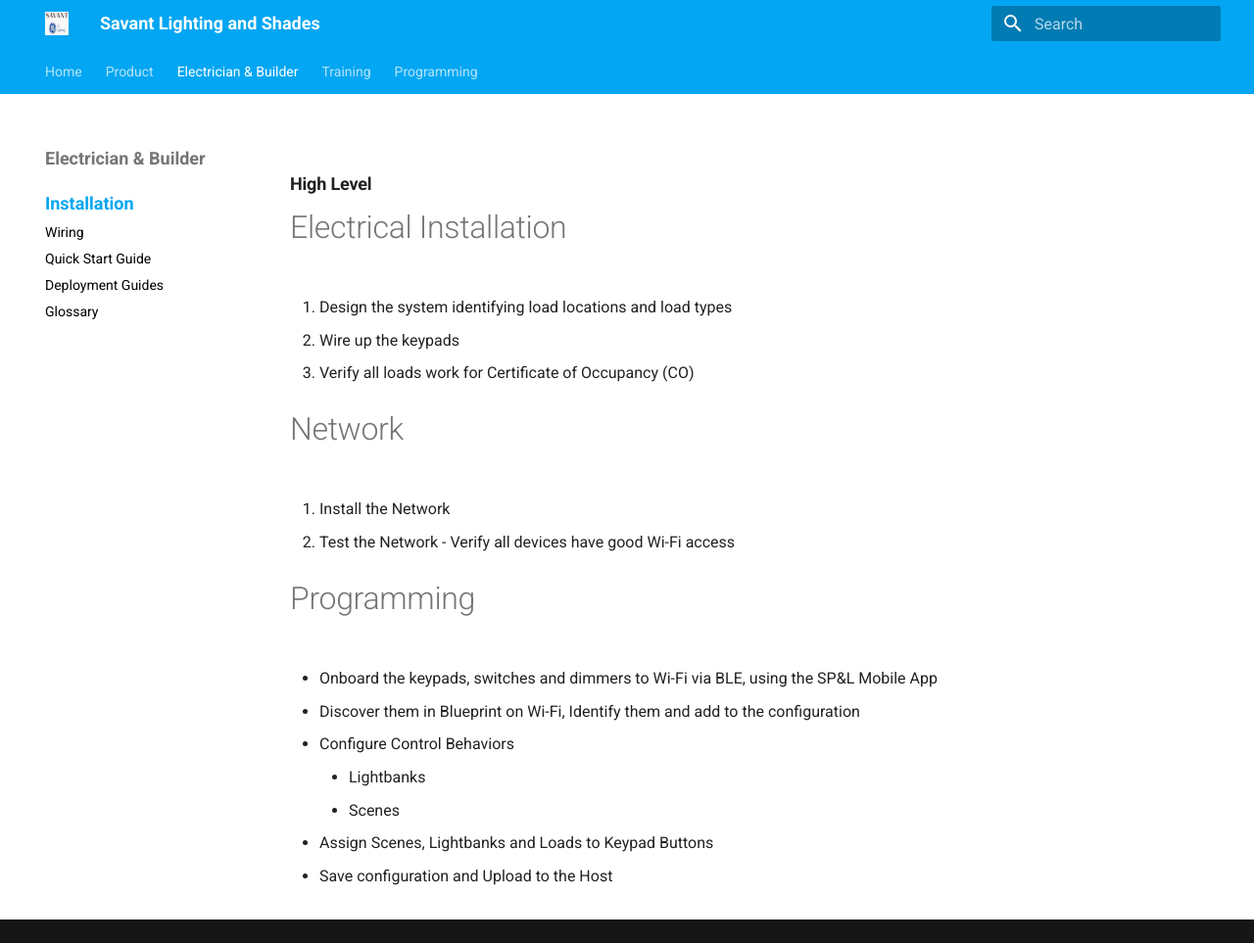
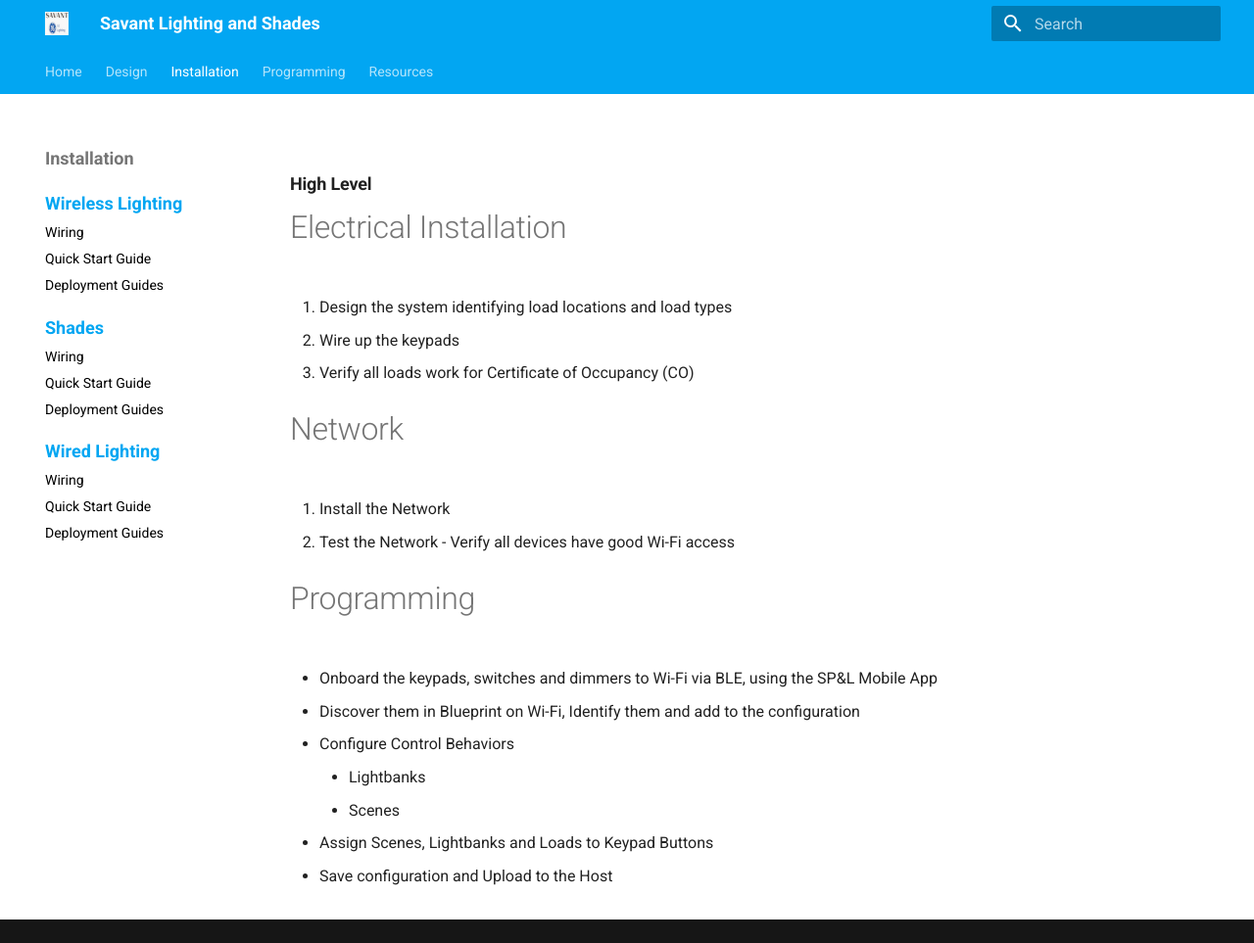
Before and after one commit to ge-lighting/prolighting, an MkDocs documentation site: the page built from docs/builder/index.md, in a window 1280 px wide and 963 px high. Shown: the whole window at 98% size. Built offline with MkDocs 1.6.1 and Material for MkDocs 9.7.7, drawn with Linux system fonts in a browser that asks for light colours.

Commit message:
added Bills comments

```diff
--- a/mkdocs.yml
+++ b/mkdocs.yml
@@ -37,28 +37,53 @@
 
 nav:
     - 'Home': 'index.md'
-    - 'Product':
-        - '': product/index.md
 
+    - 'Design':
+      - Products:
+        - 'ignored': product/index.md
+      - SKUs:
+        - 'ignored': product/index.md
+      - Recommended Solutions:
+        - 'ignored': product/index.md
 
+    - 'Installation':
+      - Wireless Lighting:
+        - 'ignored': builder/index.md
+        - 'Wiring': builder/wiring.md
+        - 'Quick Start Guide': builder/quickstartguide.md
+        - 'Deployment Guides': builder/deployment.md
 
-    - 'Electrician & Builder':
-        - Installation:
-            - '': builder/index.md
-            - 'Wiring': builder/wiring.md
-            - 'Quick Start Guide': builder/quickstartguide.md
-            - 'Deployment Guides': builder/deployment.md
-            - 'Glossary': builder/glossary.md
+      - Shades:
+        - 'ignored': builder/index.md
+        - 'Wiring': builder/wiring.md
+        - 'Quick Start Guide': builder/quickstartguide.md
+        - 'Deployment Guides': builder/deployment.md
 
-
-    - 'Training':
-        - '':
-            - '': builder/training.md
+      - Wired Lighting:
+        - 'ignored': builder/index.md
+        - 'Wiring': builder/wiring.md
+        - 'Quick Start Guide': builder/quickstartguide.md
+        - 'Deployment Guides': builder/deployment.md
 
     - 'Programming':
+        - Setup:
+            - '': programming/index.md #this is normal yaml
+            - 'SAM': programming/sam.md
+            - 'Blueprint': programming/blueprint.md
+
         - Blueprint:
             - '': programming/index.md #this is normal yaml
+            - 'Quickstart': programming/quickstart.md
+            - 'Zones': programming/zones.md
+            - 'Keypad Discovery': programming/discovery.md
+            - 'Deploy': programming/deploy.md
             - 'Help Sections': programming/help.md
+
+    - 'Resources':
+          - 'ignored': rresources/index.md
+          - 'Videos': rresources/index.md
+          - 'FAQs': rresources/faqs.md
+          - 'Glossary': builder/glossary.md
 
 extra_css:
     - style.css
```
Also changed, not shown: site/builder/glossary/index.html, site/search/search_index.json, site/sitemap.xml, 2 other files.
